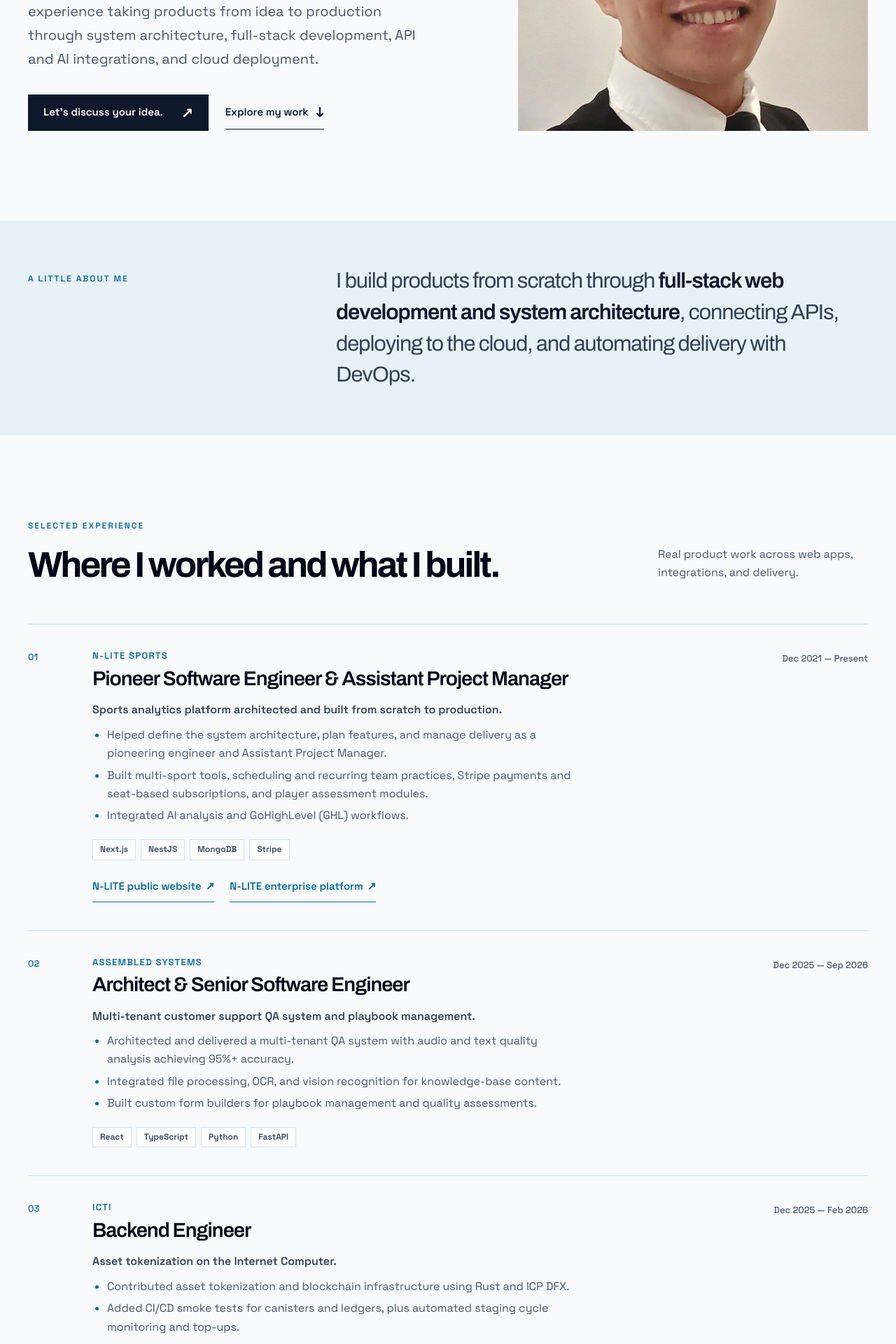
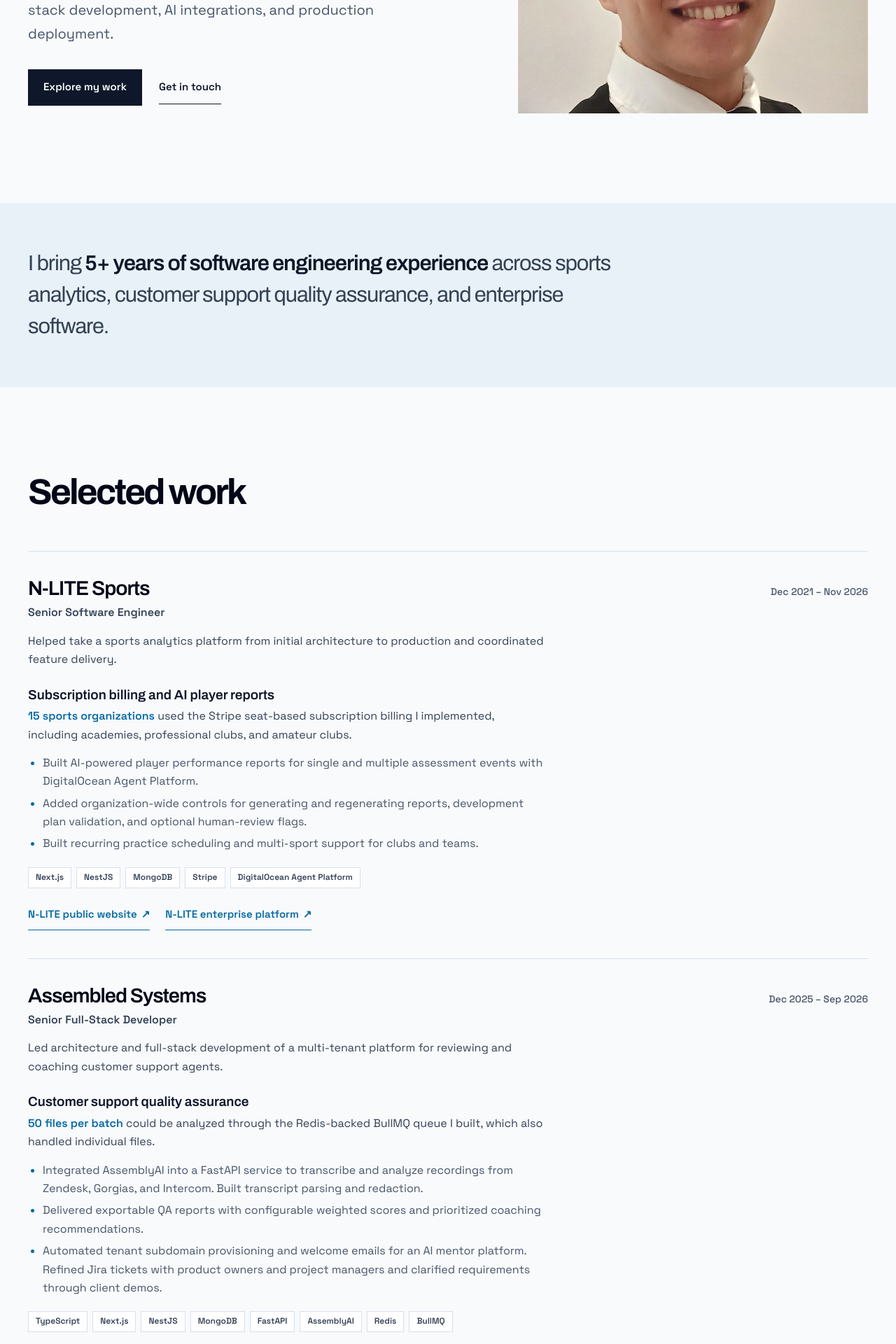
Before and after one commit to JMBodz/JMBodz.github.io, a Next.js app: page / in a window 1280 px wide. Shown: the part 480-2400 px from the top of the page at 70% size. Built offline with nearby package versions, Linux system fonts and the light colour scheme.

Commit message:
Refresh portfolio with verified project outcomes

```diff
--- a/app/globals.css
+++ b/app/globals.css
@@ -37,9 +37,7 @@ nav a:hover, .footer-links a:hover { color: var(--color-accent); }
 
 .hero { min-height: 640px; padding-block: clamp(70px, 10vw, 132px); display: grid; grid-template-columns: minmax(0, 1.12fr) minmax(300px, .88fr); gap: clamp(40px, 5vw, 80px); align-items: center; }
 .hero-copy { max-width: 670px; }
-.eyebrow, .section-kicker { margin: 0 0 28px; color: var(--color-accent); font-size: 12px; font-weight: 700; letter-spacing: .17em; text-transform: uppercase; }
-.eyebrow { display: flex; align-items: center; gap: 12px; }
-.eyebrow-line { display: inline-block; width: 26px; height: 2px; background: var(--color-accent); }
+.section-kicker { margin: 0 0 28px; color: var(--color-accent); font-size: 12px; font-weight: 700; letter-spacing: .17em; text-transform: uppercase; }
 h1, h2, h3, p { margin-top: 0; }
 h1, h2, h3 { font-family: var(--font-heading); }
 h1 { margin-bottom: 28px; font-size: clamp(52px, 5.5vw, 78px); font-weight: 600; letter-spacing: -.073em; line-height: 1.08; text-wrap: balance; }
@@ -50,7 +48,6 @@ h1 em, .contact-section h2 em { color: var(--color-accent); font-style: normal;
 .button:hover { transform: translateY(-2px); }
 .button-primary { background: var(--color-primary); color: var(--color-on-primary); }
 .button-primary:hover { background: var(--color-accent); }
-.button span, .text-link span { font-size: 20px; line-height: 1; }
 .text-link { display: inline-flex; align-items: center; gap: 10px; min-height: 48px; font-size: 15px; font-weight: 600; color: var(--color-primary); border-bottom: 1px solid var(--color-primary); }
 .text-link:hover { color: var(--color-accent); border-color: var(--color-accent); }
 
@@ -58,9 +55,8 @@ h1 em, .contact-section h2 em { color: var(--color-accent); font-style: normal;
 .panel-photo { object-fit: cover; object-position: center 28%; }
 
 .intro-band { background: #e8f1f7; }
-.intro-inner { display: grid; grid-template-columns: 1fr 2fr; gap: 60px; padding-block: 64px; align-items: start; }
-.intro-inner .section-kicker { margin: 10px 0 0; }
-.intro-inner > p:last-child { margin: 0; max-width: 850px; color: var(--color-secondary); font: 400 clamp(22px, 2.4vw, 32px)/1.46 var(--font-heading); letter-spacing: -.035em; }
+.intro-inner { padding-block: 64px; }
+.intro-inner > p { margin: 0; max-width: 850px; color: var(--color-secondary); font: 400 clamp(22px, 2.4vw, 32px)/1.46 var(--font-heading); letter-spacing: -.035em; }
 .intro-inner strong { color: var(--color-primary); font-weight: 600; }
 
 .section { padding-block: 120px 130px; }
@@ -69,15 +65,20 @@ h1 em, .contact-section h2 em { color: var(--color-accent); font-style: normal;
 .section-heading h2 { max-width: 700px; margin-bottom: 0; font-size: clamp(36px, 4vw, 55px); letter-spacing: -.055em; line-height: 1.18; }
 .section-heading > p { max-width: 300px; margin-bottom: 6px; color: var(--color-muted); font-size: 16px; }
 .experience-list { border-top: 1px solid var(--color-border); }
-.experience-item { display: grid; grid-template-columns: 68px minmax(0, 1fr) 165px; gap: 24px; padding-block: 34px 40px; border-bottom: 1px solid var(--color-border); }
-.experience-index { padding-top: 3px; font: 500 13px/1.5 var(--font-body); color: var(--color-accent); }
-.experience-company { margin-bottom: 3px; color: var(--color-accent); font-size: 13px; font-weight: 700; letter-spacing: .1em; text-transform: uppercase; }
-.experience-main h3 { margin-bottom: 13px; font-size: clamp(23px, 2.25vw, 29px); font-weight: 600; line-height: 1.3; letter-spacing: -.035em; }
-.experience-context { max-width: 690px; margin-bottom: 10px; color: var(--color-secondary); font-size: 16px; font-weight: 600; line-height: 1.6; }
-.experience-highlights { max-width: 690px; margin: 0 0 20px; padding-left: 21px; color: var(--color-muted); font-size: 16px; line-height: 1.65; }
+.experience-item { padding-block: 34px 40px; border-bottom: 1px solid var(--color-border); scroll-margin-block-start: 24px; }
+.experience-header { display: flex; justify-content: space-between; align-items: baseline; gap: 8px 24px; flex-wrap: wrap; margin-bottom: 14px; }
+.experience-header h3 { margin-bottom: 3px; font-size: clamp(23px, 2.25vw, 29px); font-weight: 600; line-height: 1.3; letter-spacing: -.035em; }
+.experience-role { margin: 0; color: var(--color-secondary); font-size: 16px; font-weight: 600; }
+.experience-period { margin: 0; color: var(--color-muted); font-size: 14px; font-weight: 500; }
+.experience-main { max-width: 72ch; }
+.experience-context { margin-bottom: 14px; color: var(--color-secondary); }
+.experience-feature { margin-block: 24px 14px; }
+.experience-feature h4 { margin: 0 0 4px; color: var(--color-primary); font: 600 19px/1.4 var(--font-heading); }
+.experience-feature p { margin: 0; color: var(--color-secondary); }
+.experience-feature strong { color: var(--color-accent); }
+.experience-highlights { margin: 0 0 20px; padding-left: 21px; color: var(--color-muted); font-size: 16px; line-height: 1.65; }
 .experience-highlights li + li { margin-top: 5px; }
 .experience-highlights li::marker { color: var(--color-accent); }
-.experience-period { margin-bottom: 0; padding-top: 4px; color: var(--color-muted); text-align: right; font-size: 13px; font-weight: 500; white-space: nowrap; }
 .tag-list { display: flex; flex-wrap: wrap; gap: 7px; margin: 0; padding: 0; list-style: none; }
 .tag-list li { padding: 4px 10px; border: 1px solid var(--color-border); color: var(--color-secondary); background: white; font-size: 12px; font-weight: 600; }
 .experience-links { display: flex; flex-wrap: wrap; gap: 4px 22px; margin-top: 16px; }
@@ -129,7 +130,6 @@ h1 em, .contact-section h2 em { color: var(--color-accent); font-style: normal;
 @media (max-width: 850px) {
   .hero { grid-template-columns: 1fr; padding-block: 78px; }
   .hero-panel { min-height: 360px; max-height: none; }
-  .intro-inner { grid-template-columns: 1fr; gap: 16px; }
   .section { padding-block: 90px; }
   .approach-section { padding-block: 90px; }
   .capability-card { padding: 25px; }
@@ -149,10 +149,8 @@ h1 em, .contact-section h2 em { color: var(--color-accent); font-style: normal;
   .intro-inner { padding-block: 54px; }
   .section-heading { display: block; margin-bottom: 38px; }
   .section-heading > p { margin-top: 18px; }
-  .experience-item { grid-template-columns: 32px minmax(0, 1fr); gap: 13px; padding-block: 28px; }
-  .experience-period { grid-column: 2; grid-row: 1; margin-bottom: 3px; padding-top: 0; text-align: left; }
-  .experience-index { grid-row: 1 / 3; }
-  .experience-main { grid-column: 2; }
+  .experience-item { padding-block: 28px; }
+  .experience-header { flex-direction: column; align-items: start; }
   .capability-grid { grid-template-columns: 1fr; }
   .capability-card { min-height: 210px; }
   .capability-card + .capability-card { border-left: 0; border-top: 1px solid #42526a; }
--- a/app/layout.tsx
+++ b/app/layout.tsx
@@ -3,7 +3,7 @@ import Script from "next/script";
 import "./globals.css";
 
 const title = "John Mark Bodegas | Senior Full-Stack Engineer";
-const description = "I help founders ship MVPs built to scale, backed by 5+ years in software engineering.";
+const description = "Senior full-stack engineer helping founders and engineering teams build TypeScript SaaS products, integrate AI, and ship to production.";
 
 export const metadata: Metadata = {
   title,
--- a/app/page.tsx
+++ b/app/page.tsx
@@ -1,10 +1,12 @@
 import Image from "next/image";
 
 type Experience = {
+  id: string;
   role: string;
   company: string;
   period: string;
   context: string;
+  featured?: { project: string; outcome: string; detail: string };
   highlights: string[];
   tags: string[];
   links?: { label: string; href: string }[];
@@ -12,65 +14,80 @@ type Experience = {
 
 const experience: Experience[] = [
   {
-    role: "Pioneer Software Engineer & Assistant Project Manager",
+    id: "nlite-sports",
+    role: "Senior Software Engineer",
     company: "N-LITE Sports",
-    period: "Dec 2021 — Present",
-    context: "Sports analytics platform architected and built from scratch to production.",
+    period: "Dec 2021 – Nov 2026",
+    context: "Helped take a sports analytics platform from initial architecture to production and coordinated feature delivery.",
+    featured: {
+      project: "Subscription billing and AI player reports",
+      outcome: "15 sports organizations",
+      detail: "used the Stripe seat-based subscription billing I implemented, including academies, professional clubs, and amateur clubs.",
+    },
     highlights: [
-      "Helped define the system architecture, plan features, and manage delivery as a pioneering engineer and Assistant Project Manager.",
-      "Built multi-sport tools, scheduling and recurring team practices, Stripe payments and seat-based subscriptions, and player assessment modules.",
-      "Integrated AI analysis and GoHighLevel (GHL) workflows.",
+      "Built AI-powered player performance reports for single and multiple assessment events with DigitalOcean Agent Platform.",
+      "Added organization-wide controls for generating and regenerating reports, development plan validation, and optional human-review flags.",
+      "Built recurring practice scheduling and multi-sport support for clubs and teams.",
     ],
-    tags: ["Next.js", "NestJS", "MongoDB", "Stripe"],
+    tags: ["Next.js", "NestJS", "MongoDB", "Stripe", "DigitalOcean Agent Platform"],
     links: [
       { label: "N-LITE public website", href: "https://nlitesports.com/" },
       { label: "N-LITE enterprise platform", href: "https://enterprise.n-lite.us/" },
     ],
   },
   {
-    role: "Architect & Senior Software Engineer",
+    id: "assembled-systems",
+    role: "Senior Full-Stack Developer",
     company: "Assembled Systems",
-    period: "Dec 2025 — Sep 2026",
-    context: "Multi-tenant customer support QA system and playbook management.",
+    period: "Dec 2025 – Sep 2026",
+    context: "Led architecture and full-stack development of a multi-tenant platform for reviewing and coaching customer support agents.",
+    featured: {
+      project: "Customer support quality assurance",
+      outcome: "50 files per batch",
+      detail: "could be analyzed through the Redis-backed BullMQ queue I built, which also handled individual files.",
+    },
     highlights: [
-      "Architected and delivered a multi-tenant QA system with audio and text quality analysis achieving 95%+ accuracy.",
-      "Integrated file processing, OCR, and vision recognition for knowledge-base content.",
-      "Built custom form builders for playbook management and quality assessments.",
+      "Integrated AssemblyAI into a FastAPI service to transcribe and analyze recordings from Zendesk, Gorgias, and Intercom. Built transcript parsing and redaction.",
+      "Delivered exportable QA reports with configurable weighted scores and prioritized coaching recommendations.",
+      "Automated tenant subdomain provisioning and welcome emails for an AI mentor platform. Refined Jira tickets with product owners and project managers and clarified requirements through client demos.",
     ],
-    tags: ["React", "TypeScript", "Python", "FastAPI"],
+    tags: ["TypeScript", "Next.js", "NestJS", "MongoDB", "FastAPI", "AssemblyAI", "Redis", "BullMQ"],
   },
   {
+    id: "icti",
     role: "Backend Engineer",
     company: "ICTI",
-    period: "Dec 2025 — Feb 2026",
+    period: "Dec 2025 – Feb 2026",
     context: "Asset tokenization on the Internet Computer.",
     highlights: [
-      "Contributed asset tokenization and blockchain infrastructure using Rust and ICP DFX.",
-      "Added CI/CD smoke tests for canisters and ledgers, plus automated staging cycle monitoring and top-ups.",
+      "Evaluated existing tokenization and ledger code and implemented initial asset tokenization in Rust on Internet Computer (ICP) canisters.",
+      "Added CI smoke tests for canisters and ledgers, monitored staging cycle balances and consumption, and automated top-ups.",
     ],
     tags: ["Rust", "ICP", "CI/CD"],
   },
   {
+    id: "trade-imperial",
     role: "DevOps Engineer",
     company: "Trade Imperial",
-    period: "Jul 2025 — Aug 2025",
+    period: "Jul 2025 – Aug 2025",
     context: "Deployment and integrations for a trading application.",
     highlights: [
-      "Delivered rapid cloud deployment on DigitalOcean with automated CI/CD pipelines.",
-      "Added Twilio push notifications and real-time market-value webhooks.",
+      "Deployed the application to DigitalOcean and automated releases with CI/CD.",
+      "Integrated Twilio notifications and real-time market data webhooks.",
     ],
     tags: ["DigitalOcean", "PostgreSQL", "Twilio"],
   },
   {
+    id: "rapidsignal-electronics",
     role: "Software Engineer",
     company: "RapidSignal Electronics",
-    period: "May 2021 — Dec 2022",
+    period: "May 2021 – Dec 2022",
     context: "Enterprise systems for batching plants and manufacturing management.",
     highlights: [
-      "Worked with .NET MVC, ASP.NET Core APIs, Blazor, Dynamics AX 2012, and Dynamics 365.",
-      "Used SQL Server as the database for these enterprise systems.",
+      "Built batching plant software with ASP.NET Core, Blazor, Microsoft Dynamics, and SQL Server.",
+      "Contributed to a point-of-sale system for a donut shop built with ERPNext and Vue.js.",
     ],
-    tags: [".NET", "ASP.NET Core", "Blazor", "Dynamics AX", "Dynamics 365", "SQL Server"],
+    tags: ["ASP.NET Core", "Blazor", "Microsoft Dynamics", "SQL Server", "ERPNext", "Vue.js"],
   },
 ];
 
@@ -116,6 +133,7 @@ const technologyGroups = [
     tools: [
       { name: "Node.js", icon: "nodejs" },
       { name: "NestJS", icon: "nestjs" },
+      { name: "BullMQ" },
       { name: "C#", icon: "csharp" },
       { name: ".NET", icon: "dotnet" },
       { name: "ASP.NET Core", icon: "dotnet" },
@@ -128,6 +146,7 @@ const technologyGroups = [
     tools: [
       { name: "PostgreSQL", icon: "postgresql" },
       { name: "MongoDB", icon: "mongodb" },
+      { name: "Redis" },
       { name: "SQL Server", icon: "sqlserver" },
       { name: "Microsoft Dynamics", icon: "microsoft" },
     ],
@@ -209,21 +228,19 @@ export default function Home() {
       <main id="main">
         <section className="hero shell" id="top" aria-labelledby="hero-title">
           <div className="hero-copy">
-            <p className="eyebrow"><span className="eyebrow-line" aria-hidden="true" /> Discovery · Planning · Development · Delivery</p>
             <h1 id="hero-title">
               Senior <em>Full-Stack Engineer.</em>
             </h1>
             <p className="hero-description">
-              I help founders ship MVPs built to scale. I bring 5+ years of experience taking products from
-              idea to production through system architecture, full-stack development, API and AI integrations,
-              and cloud deployment.
+              I help founders and engineering teams build TypeScript SaaS products. My work spans system architecture,
+              full-stack development, AI integrations, and production deployment.
             </p>
             <div className="hero-actions">
-              <a className="button button-primary" href="mailto:johnmarkbodegas041095@gmail.com" data-umami-event="contact_email" data-umami-event-placement="hero">
-                Let’s discuss your idea. <span aria-hidden="true">↗</span>
+              <a className="button button-primary" href="#work">
+                Explore my work
               </a>
-              <a className="text-link" href="#work">
-                Explore my work <span aria-hidden="true">↓</span>
+              <a className="text-link" href="mailto:johnmarkbodegas041095@gmail.com" data-umami-event="contact_email" data-umami-event-placement="hero">
+                Get in touch
               </a>
             </div>
           </div>
@@ -241,32 +258,35 @@ export default function Home() {
 
         <section className="intro-band" aria-label="Professional summary">
           <div className="shell intro-inner">
-            <p className="section-kicker">A little about me</p>
             <p>
-              I build products from scratch through <strong>full-stack web development and system architecture</strong>,
-              connecting APIs, deploying to the cloud, and automating delivery with DevOps.
+              I bring <strong>5+ years of software engineering experience</strong> across sports analytics,
+              customer support quality assurance, and enterprise software.
             </p>
           </div>
         </section>
 
         <section className="section shell" id="work" aria-labelledby="work-title">
           <div className="section-heading">
-            <div>
-              <p className="section-kicker">Selected experience</p>
-              <h2 id="work-title">Where I worked and what I built.</h2>
-            </div>
-            <p>Real product work across web apps, integrations, and delivery.</p>
+            <h2 id="work-title">Selected work</h2>
           </div>
           <div className="experience-list">
-            {experience.map((item, index) => (
-              <article className="experience-item" key={item.company}>
-                <div className="experience-index" aria-hidden="true">
-                  {String(index + 1).padStart(2, "0")}
-                </div>
+            {experience.map((item) => (
+              <article className="experience-item" id={item.id} aria-labelledby={`${item.id}-title`} key={item.id}>
+                <header className="experience-header">
+                  <div>
+                    <h3 id={`${item.id}-title`}>{item.company}</h3>
+                    <p className="experience-role">{item.role}</p>
+                  </div>
+                  <p className="experience-period">{item.period}</p>
+                </header>
                 <div className="experience-main">
-                  <p className="experience-company">{item.company}</p>
-                  <h3>{item.role}</h3>
                   <p className="experience-context">{item.context}</p>
+                  {item.featured && (
+                    <div className="experience-feature">
+                      <h4>{item.featured.project}</h4>
+                      <p><strong>{item.featured.outcome}</strong> {item.featured.detail}</p>
+                    </div>
+                  )}
                   <ul className="experience-highlights">
                     {item.highlights.map((highlight) => <li key={highlight}>{highlight}</li>)}
                   </ul>
@@ -284,7 +304,6 @@ export default function Home() {
                     </div>
                   )}
                 </div>
-                <p className="experience-period">{item.period}</p>
               </article>
             ))}
           </div>
```
